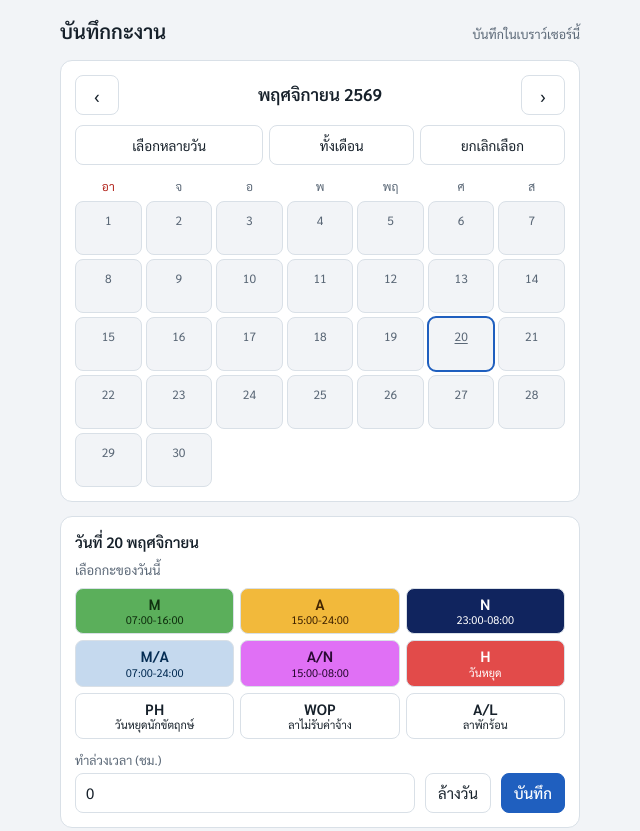
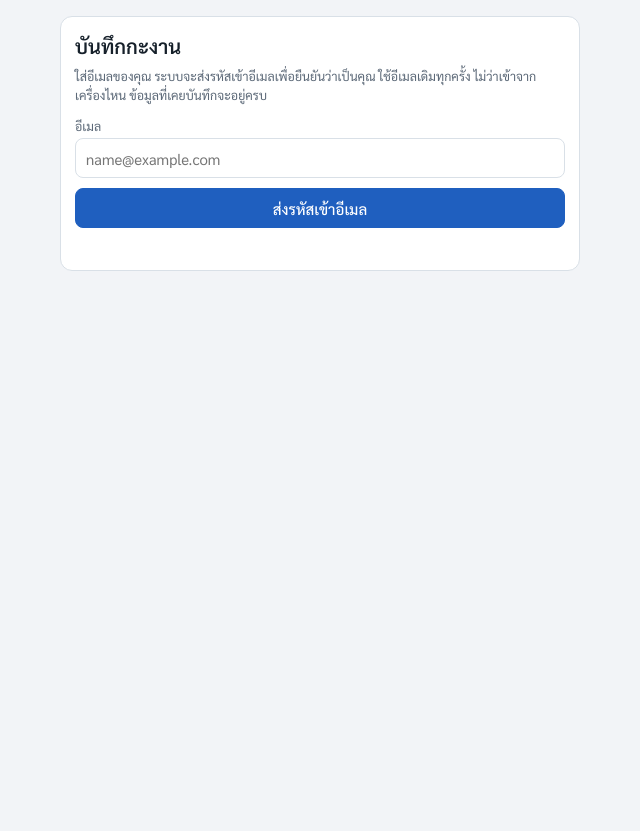
Before and after one commit to ProjectTCX/TCX-project, a plain HTML site: page index.html in a window 1280 px wide. Shown: the top 831 px of the page, without its empty margins (320-960 px from the left). After the commit the page ends 800 px from the top, so only its background shows below. Drawn offline with nearby package versions, Linux system fonts and the light colour scheme.

Commit message:
Update index.html

```diff
--- a/index.html
+++ b/index.html
@@ -234,8 +234,7 @@ function num(x){return Math.round((+x||0)*100)/100}
 var now=new Date(),Y=now.getFullYear(),M=now.getMonth();
 var S={sa:50,name:'',sal:20000,dv:30,hd:8,mul:1.5};
 var months={},sel={},multi=false,cs=null;
-/* ตั้งค่าตรงนี้: วางค่าจาก Supabase (Project Settings > API) ถ้าเว้นว่างไว้ แอปจะทำงานโดยเก็บข้อมูลในเบราว์เซอร์ ไม่มีการล็อกอิน */
-var CONFIG={SUPABASE_URL:'',SUPABASE_ANON_KEY:''};
+var CONFIG={SUPABASE_URL:'https://rqkdgrnrafljrbdsaqeg.supabase.co',SUPABASE_ANON_KEY:'sb_publishable_EU6k2...'};
 var sb=null,uid=null,userEmail='',store='local',started=false;
 var dl={save:function(o){
   var url=URL.createObjectURL(o.data),a=document.createElement('a');
```
